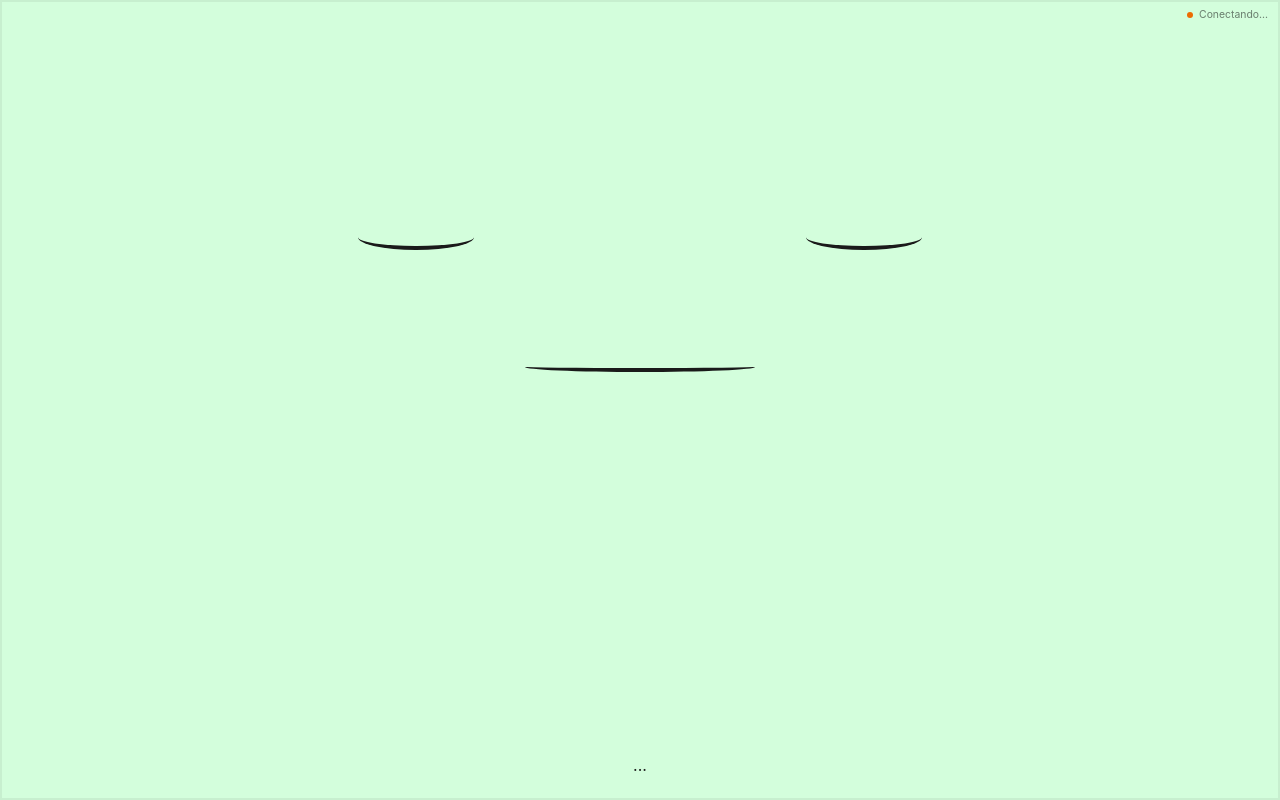
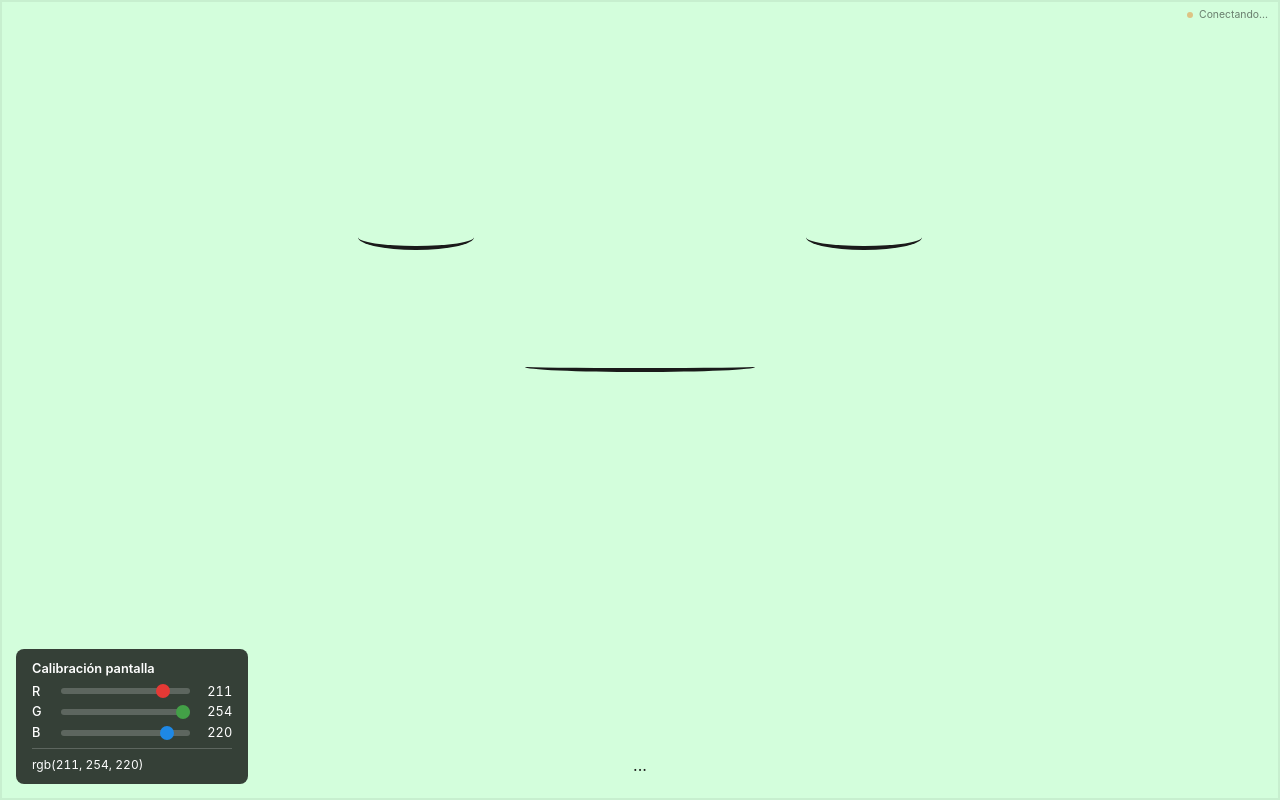
Before and after one commit to kevingtzz/BMO-project, a React (Create React App) app in the folder face/: page / in a window 1280 px wide. Built offline with nearby package versions, Linux system fonts and the light colour scheme; no server answers.

Commit message:
fix: temporal color calibration

```diff
--- a/face/src/App.css
+++ b/face/src/App.css
@@ -1,4 +1,5 @@
 .App {
+  position: relative;
   width: 100%;
   height: 100%;
   min-height: 100vh;
--- a/face/src/App.tsx
+++ b/face/src/App.tsx
@@ -1,6 +1,7 @@
-import { useState, useEffect } from 'react';
+import { useState, useEffect, useCallback } from 'react';
 import './App.css';
 import BmoFace from './components/BmoFace';
+import ColorCalibration from './components/ColorCalibration';
 import type {
   ConnectionStatusType,
   EyeExpression,
@@ -8,6 +9,34 @@ import type {
 } from './components/BmoFace/BmoFace';
 import socket from './services/socket';
 import type { BrainMessage } from './services/socket';
+
+const STORAGE_KEY = 'bmo-face-bg-rgb';
+const DEFAULT_R = 211;
+const DEFAULT_G = 254;
+const DEFAULT_B = 220;
+
+function loadRgb(): { r: number; g: number; b: number } {
+  try {
+    const raw = localStorage.getItem(STORAGE_KEY);
+    if (raw) {
+      const parsed = JSON.parse(raw) as { r?: number; g?: number; b?: number };
+      if (
+        typeof parsed.r === 'number' &&
+        typeof parsed.g === 'number' &&
+        typeof parsed.b === 'number'
+      ) {
+        return {
+          r: Math.max(0, Math.min(255, parsed.r)),
+          g: Math.max(0, Math.min(255, parsed.g)),
+          b: Math.max(0, Math.min(255, parsed.b)),
+        };
+      }
+    }
+  } catch {
+    /* ignore */
+  }
+  return { r: DEFAULT_R, g: DEFAULT_G, b: DEFAULT_B };
+}
 
 function App(): React.ReactElement {
   const [connectionStatus, setConnectionStatus] =
@@ -17,6 +46,31 @@ function App(): React.ReactElement {
     useState<EyeExpression>('sleeping');
   const [mouthMode, setMouthMode] = useState<MouthMode>('sleeping');
   const [mouthAnimating, setMouthAnimating] = useState(false);
+  const [rgb, setRgb] = useState(loadRgb);
+
+  const backgroundColor = `rgb(${rgb.r}, ${rgb.g}, ${rgb.b})`;
+
+  const setR = useCallback((v: number) => {
+    setRgb((prev) => {
+      const next = { ...prev, r: v };
+      localStorage.setItem(STORAGE_KEY, JSON.stringify(next));
+      return next;
+    });
+  }, []);
+  const setG = useCallback((v: number) => {
+    setRgb((prev) => {
+      const next = { ...prev, g: v };
+      localStorage.setItem(STORAGE_KEY, JSON.stringify(next));
+      return next;
+    });
+  }, []);
+  const setB = useCallback((v: number) => {
+    setRgb((prev) => {
+      const next = { ...prev, b: v };
+      localStorage.setItem(STORAGE_KEY, JSON.stringify(next));
+      return next;
+    });
+  }, []);
 
   useEffect(() => {
     const tryFullscreen = (): void => {
@@ -100,13 +154,22 @@ function App(): React.ReactElement {
   }, []);
 
   return (
-    <div className='App'>
+    <div className="App">
       <BmoFace
         connectionStatus={connectionStatus}
         speechText={speechText}
         eyeExpression={eyeExpression}
         mouthMode={mouthMode}
         mouthAnimating={mouthAnimating}
+        backgroundColor={backgroundColor}
+      />
+      <ColorCalibration
+        r={rgb.r}
+        g={rgb.g}
+        b={rgb.b}
+        onR={setR}
+        onG={setG}
+        onB={setB}
       />
     </div>
   );
--- a/face/src/components/BmoFace/BmoFace.tsx
+++ b/face/src/components/BmoFace/BmoFace.tsx
@@ -16,6 +16,7 @@ export interface BmoFaceProps {
   mouthAnimating?: boolean;
   speechText?: string;
   connectionStatus?: ConnectionStatusType;
+  backgroundColor?: string;
 }
 
 function BmoFace({
@@ -25,9 +26,13 @@ function BmoFace({
   mouthAnimating = false,
   speechText = '',
   connectionStatus = 'disconnected',
+  backgroundColor,
 }: BmoFaceProps): React.ReactElement {
   return (
-    <div className='bmo-face'>
+    <div
+      className="bmo-face"
+      style={backgroundColor != null ? { background: backgroundColor } : undefined}
+    >
       <ConnectionStatus status={connectionStatus} />
       <div className='bmo-face-content'>
         <BmoEyes expression={eyeExpression} />
--- /dev/null
+++ b/face/src/components/ColorCalibration/ColorCalibration.css
@@ -0,0 +1,66 @@
+.color-calibration {
+  position: absolute;
+  bottom: 1rem;
+  left: 1rem;
+  z-index: 10;
+  padding: 0.75rem 1rem;
+  background: rgba(0, 0, 0, 0.75);
+  border-radius: 8px;
+  color: #fff;
+  font-size: 0.8rem;
+  min-width: 200px;
+}
+
+.color-calibration__title {
+  margin-bottom: 0.5rem;
+  font-weight: 600;
+}
+
+.color-calibration__values {
+  display: flex;
+  align-items: center;
+  gap: 0.5rem;
+  margin-bottom: 0.35rem;
+}
+
+.color-calibration__label {
+  width: 1.2rem;
+  font-weight: 500;
+}
+
+.color-calibration__slider {
+  flex: 1;
+  height: 6px;
+  -webkit-appearance: none;
+  appearance: none;
+  background: rgba(255, 255, 255, 0.2);
+  border-radius: 3px;
+}
+
+.color-calibration__slider::-webkit-slider-thumb {
+  -webkit-appearance: none;
+  appearance: none;
+  width: 14px;
+  height: 14px;
+  border-radius: 50%;
+  background: #fff;
+  cursor: pointer;
+}
+
+.color-calibration__slider--r::-webkit-slider-thumb { background: #e53935; }
+.color-calibration__slider--g::-webkit-slider-thumb { background: #43a047; }
+.color-calibration__slider--b::-webkit-slider-thumb { background: #1e88e5; }
+
+.color-calibration__value {
+  width: 2rem;
+  text-align: right;
+  font-variant-numeric: tabular-nums;
+}
+
+.color-calibration__rgb {
+  margin-top: 0.5rem;
+  padding-top: 0.5rem;
+  border-top: 1px solid rgba(255, 255, 255, 0.2);
+  font-size: 0.75rem;
+  font-variant-numeric: tabular-nums;
+}
--- /dev/null
+++ b/face/src/components/ColorCalibration/ColorCalibration.tsx
@@ -0,0 +1,69 @@
+import './ColorCalibration.css';
+
+export interface ColorCalibrationProps {
+  r: number;
+  g: number;
+  b: number;
+  onR: (v: number) => void;
+  onG: (v: number) => void;
+  onB: (v: number) => void;
+}
+
+function ColorCalibration({
+  r,
+  g,
+  b,
+  onR,
+  onG,
+  onB,
+}: ColorCalibrationProps): React.ReactElement {
+  return (
+    <div className="color-calibration" role="group" aria-label="Calibración de color RGB">
+      <div className="color-calibration__title">Calibración pantalla</div>
+      <div className="color-calibration__values">
+        <span className="color-calibration__label">R</span>
+        <input
+          type="range"
+          min={0}
+          max={255}
+          value={r}
+          onChange={(e) => onR(Number(e.target.value))}
+          className="color-calibration__slider color-calibration__slider--r"
+          aria-label="Rojo"
+        />
+        <span className="color-calibration__value">{r}</span>
+      </div>
+      <div className="color-calibration__values">
+        <span className="color-calibration__label">G</span>
+        <input
+          type="range"
+          min={0}
+          max={255}
+          value={g}
+          onChange={(e) => onG(Number(e.target.value))}
+          className="color-calibration__slider color-calibration__slider--g"
+          aria-label="Verde"
+        />
+        <span className="color-calibration__value">{g}</span>
+      </div>
+      <div className="color-calibration__values">
+        <span className="color-calibration__label">B</span>
+        <input
+          type="range"
+          min={0}
+          max={255}
+          value={b}
+          onChange={(e) => onB(Number(e.target.value))}
+          className="color-calibration__slider color-calibration__slider--b"
+          aria-label="Azul"
+        />
+        <span className="color-calibration__value">{b}</span>
+      </div>
+      <div className="color-calibration__rgb">
+        rgb({r}, {g}, {b})
+      </div>
+    </div>
+  );
+}
+
+export default ColorCalibration;
--- /dev/null
+++ b/face/src/components/ColorCalibration/index.ts
@@ -0,0 +1,2 @@
+export { default } from './ColorCalibration';
+export type { ColorCalibrationProps } from './ColorCalibration';
```
